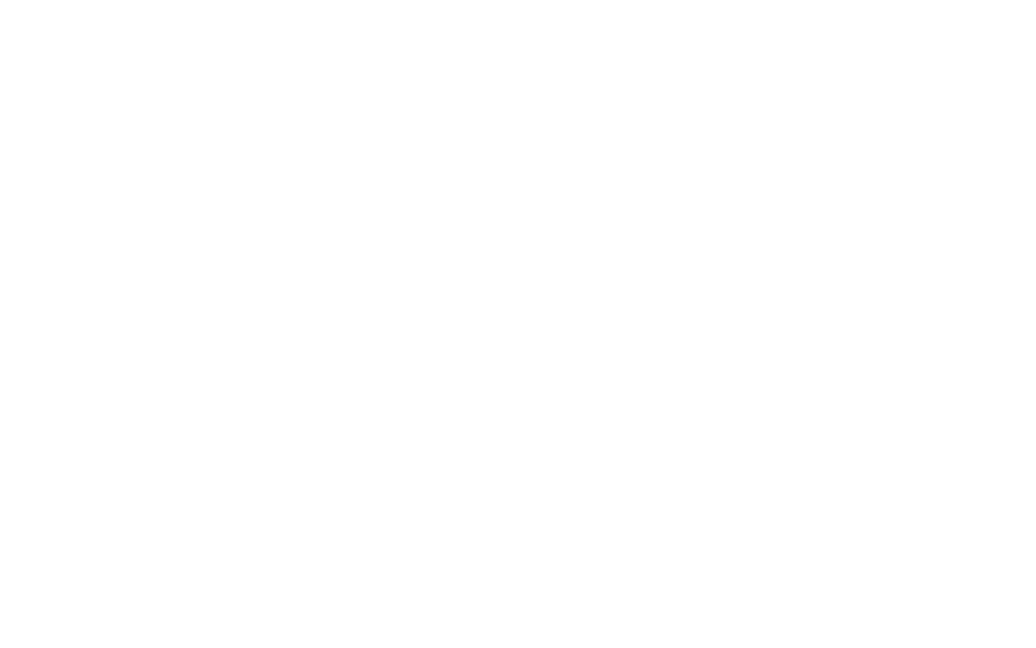
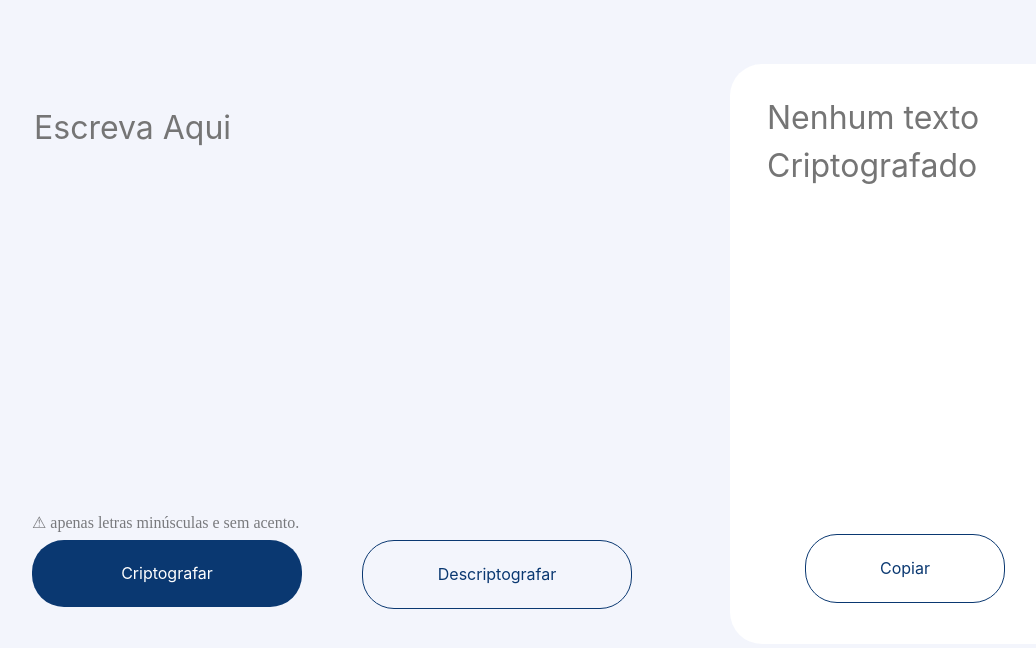
Before and after one commit to LuizFer1/Desafio_alura_Codificador, a plain HTML site: page Index.html in a window 1280 px wide. Shown: the whole page, without its empty margins (160-1196 px from the left). Drawn offline with Linux system fonts and the light colour scheme.

Commit message:
Adicionando estrutura html e css

```diff
--- a/Index.html
+++ b/Index.html
@@ -5,8 +5,30 @@
     <meta http-equiv="X-UA-Compatible" content="IE=edge">
     <meta name="viewport" content="width=device-width, initial-scale=1.0">
     <title>Encriptador</title>
+    <link rel="stylesheet" href="Style.css">
+    <link rel="stylesheet" href="reset.css">
+    <script src="main.js"></script>
 </head>
 <body>
+    <header>
 
+    </header>
+    <main>
+        <section class="entrada_texto">
+            <textarea type="text" class="text_in" placeholder="Escreva Aqui" style="resize: none "></textarea>
+            <p class="alerta">&#9888; apenas letras minúsculas e sem acento.</p>
+            <div>
+                <button class="button" id="cript">Criptografar</button>
+                <button class="button_2" id="descript">Descriptografar</button>
+            </div>
+        </section>
+        <section class="saida_texto">
+            <textarea class="text_out" placeholder="Nenhum texto Criptografado" style="resize: none"></textarea>
+            <button class="button-copy" id="copy">Copiar</button>
+        </section>
+    </main>
+    <footer>
+
+    </footer>
 </body>
 </html>
--- a/Style.css
+++ b/Style.css
@@ -0,0 +1,115 @@
+body{
+    position: relative;
+    width: 100%;
+    height: 100%;
+    background-color: #f3f5fc;
+}section{
+    display: inline-block;
+}
+p{
+    font-size: 10px;
+    position: absolute;
+    top: 515px;
+    left: 15%;
+    opacity: 0.5;
+}
+textarea:focus{
+    box-shadow: 0 0 0 0;
+    border: 0 none;
+    outline: 0;
+    resize: none
+}section div{
+    display: flex;
+    flex-direction: row;
+    align-items: flex-start;
+    padding: 0px;
+    gap: 24px;
+
+    position: absolute;
+    width: 600px;
+    height: 40%;
+    left: 15%;
+    top: 540px;
+
+}button{
+    background-color: rgba(10, 56, 113, 1);
+    border: none;
+    color: white;
+
+    width: 45%;
+    padding: 1.5em;
+    border-radius: 32px;
+
+    font-family: 'Inter';
+    font-style: normal;
+    font-weight: 400;
+    font-size: 16px;
+    line-height: 19px;
+    text-align: center;
+    transition: .5s all;
+    cursor: pointer;
+}button:hover{
+    transform: scale(1.2);
+}div .button_2{
+    margin-left: auto;
+}
+
+.text_in{
+    background-color: #f3f5fc;
+    color: #0A3871;
+
+    width: 600px;
+    height: 400px;
+    border: none;
+
+    position: absolute;
+    margin-top: 8%;
+    left: 15%;
+
+    font-family: 'Inter';
+    font-style: normal;
+    font-weight: 400;
+    font-size: 32px;
+    line-height: 150%;
+
+}.saida_texto{
+    background-color: #ffffff;
+    position: absolute;
+    width: 350px;
+    height: 580px;
+    margin-top: 5%;
+    right: 40px;
+    border-radius: 32px;
+
+
+}.saida_texto button, div .button_2 {
+    border: 1px solid #0A3871;
+    background-color: rgba(10, 56, 113, 0);
+    color: #0A3871;
+}
+.saida_texto .text_out{
+    width: 80%;
+    height: 350px;
+    border: none;
+
+    margin-top: 8%;
+    margin-left: 10%;
+
+    font-family: 'Inter';
+    font-style: normal;
+    font-weight: 400;
+    font-size: 32px;
+    line-height: 150%;
+}
+
+.saida_texto button{
+    position: absolute;
+    width: 200px;
+    padding: 1.5em;
+    left: 75px;
+    top: 470px;
+
+    border: 1px solid #0A3871;
+    background-color: rgba(10, 56, 113, 0);
+    color: #0A3871;
+}
--- /dev/null
+++ b/reset.css
@@ -0,0 +1,48 @@
+/* http://meyerweb.com/eric/tools/css/reset/
+   v2.0 | 20110126
+   License: none (public domain)
+*/
+
+html, body, div, span, applet, object, iframe,
+h1, h2, h3, h4, h5, h6, p, blockquote, pre,
+a, abbr, acronym, address, big, cite, code,
+del, dfn, em, img, ins, kbd, q, s, samp,
+small, strike, strong, sub, sup, tt, var,
+b, u, i, center,
+dl, dt, dd, ol, ul, li,
+fieldset, form, label, legend,
+table, caption, tbody, tfoot, thead, tr, th, td,
+article, aside, canvas, details, embed,
+figure, figcaption, footer, header, hgroup,
+menu, nav, output, ruby, section, summary,
+time, mark, audio, video {
+	margin: 0;
+	padding: 0;
+	border: 0;
+	font-size: 100%;
+	font: inherit;
+	vertical-align: baseline;
+}
+/* HTML5 display-role reset for older browsers */
+article, aside, details, figcaption, figure,
+footer, header, hgroup, menu, nav, section {
+	display: block;
+}
+body {
+	line-height: 1;
+}
+ol, ul {
+	list-style: none;
+}
+blockquote, q {
+	quotes: none;
+}
+blockquote:before, blockquote:after,
+q:before, q:after {
+	content: '';
+	content: none;
+}
+table {
+	border-collapse: collapse;
+	border-spacing: 0;
+}
```
